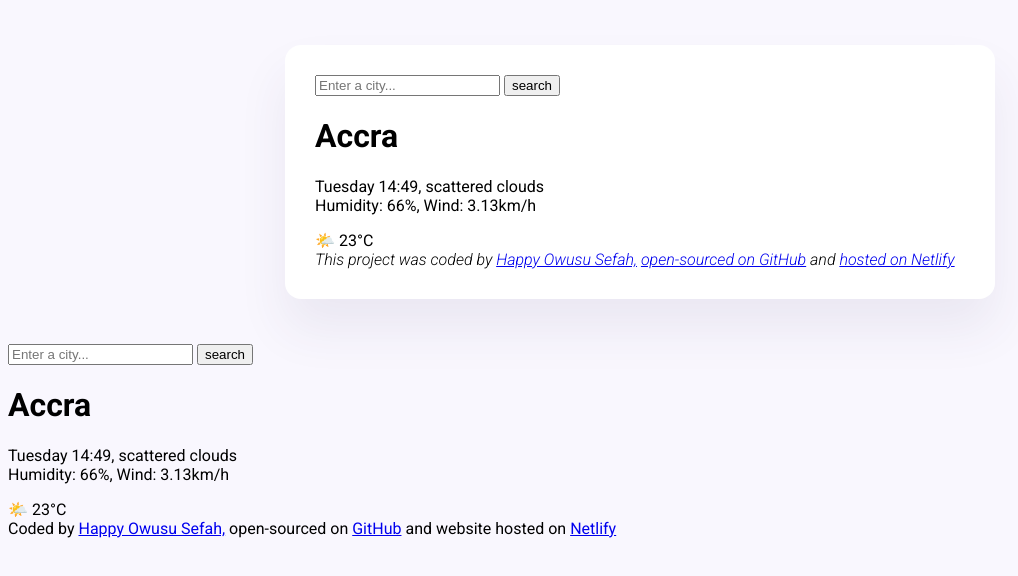
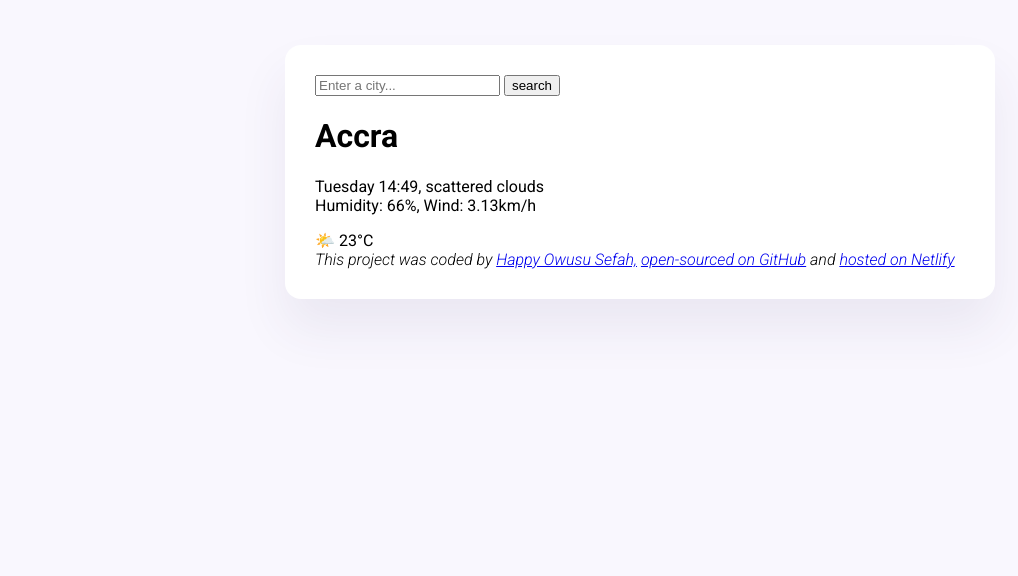
Before and after one commit to Happy-Sefah/Weather_today, a plain HTML site: page index.html in a window 1280 px wide. Shown: the whole page, without its empty margins (0-1018 px from the left). Drawn offline with Linux system fonts and the light colour scheme.

Commit message:
Corrected merged index.html files

```diff
--- a/index.html
+++ b/index.html
@@ -43,32 +43,5 @@
         <a href="https://weather-559319.netlify.app">hosted on Netlify</a>
       </footer>
     </div>
-
-    <header>
-      <form>
-        <input type="search" placeholder="Enter a city..." required />
-        <input type="submit" value="search" />
-      </form>
-    </header>
-    <main>
-      <div>
-        <h1>Accra</h1>
-        <p>
-          Tuesday 14:49, scattered clouds
-          <br />
-          Humidity: 66%, Wind: 3.13km/h
-        </p>
-      </div>
-      <div>🌤️ 23°C</div>
-    </main>
-
-    <footer>
-      Coded by
-      <a href="https://github.com/Happy-Sefah">Happy Owusu Sefah,</a>
-      open-sourced on
-      <a href="https://github.com/Happy-Sefah/Weather_today">GitHub</a>
-      and website hosted on
-      <a href="https://weather-559319.netlify.app">Netlify</a>
-    </footer>
   </body>
 </html>
```
